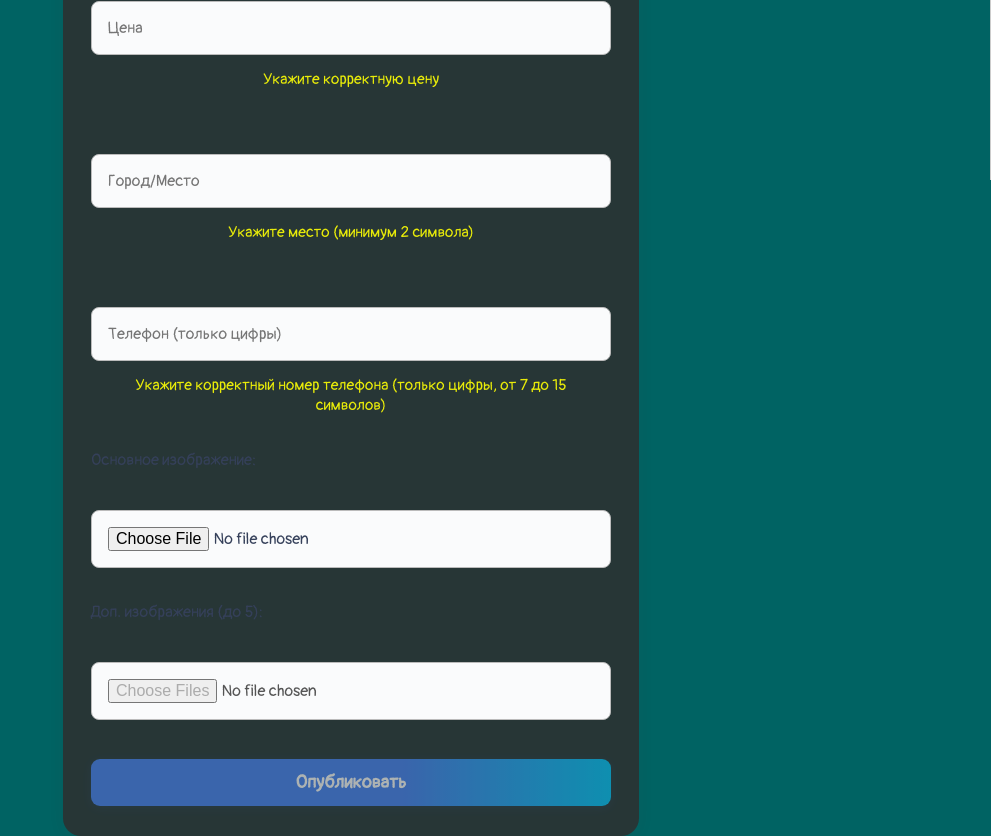
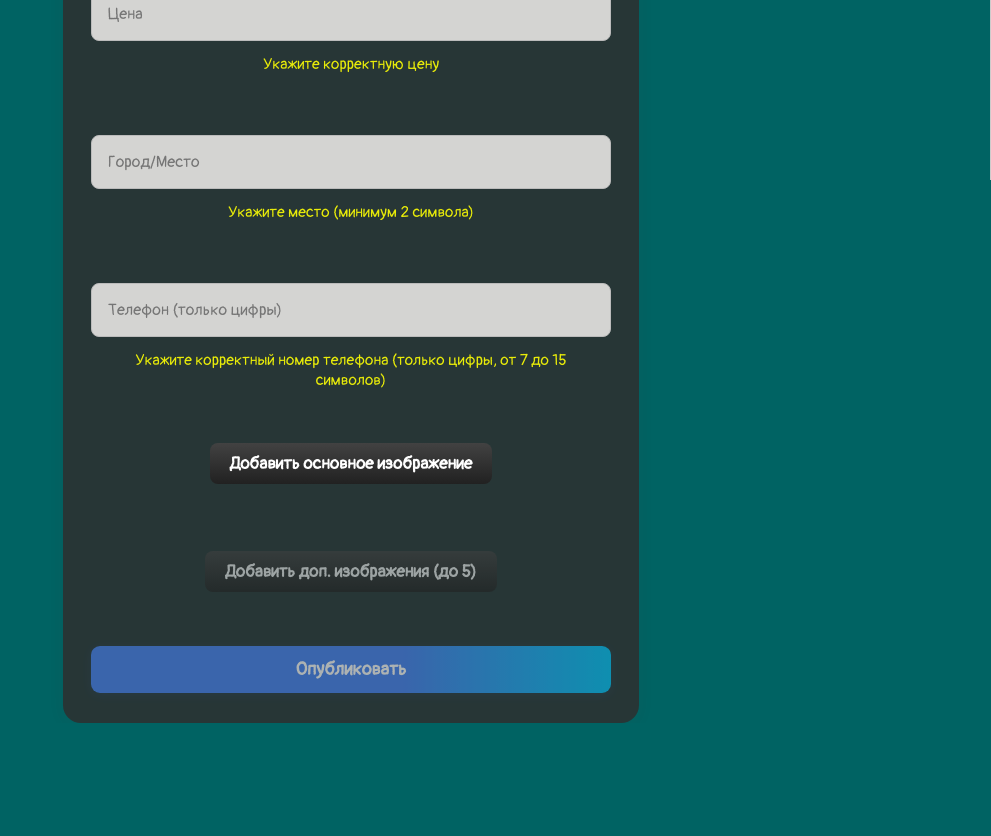
Before and after one commit to AleksanderEKB/village-portal, a React app in the folder frontend/: page /ads/create-ads in a window 1280 px wide. Shown: the part 620-1456 px from the top of the page, without its empty margins (289-1280 px from the left). After the commit the page ends 1343 px from the top, so only its background shows below. Built offline with nearby package versions, Linux system fonts and the light colour scheme; sample sign-in values are in the browser's storage.

Commit message:
Стилизация формы подачи объявлений (в процессе)

```diff
--- a/frontend/src/features/ads/components/AdsForm.tsx
+++ b/frontend/src/features/ads/components/AdsForm.tsx
@@ -135,10 +135,18 @@ const AdsForm: React.FC = () => {
       />
       {validationErrors.contact_phone && <div className="error">{validationErrors.contact_phone}</div>}
 
-      <label>
-        Основное изображение:
-        <input type="file" accept="image/*" onChange={handleMainImageChange} />
-      </label>
+      <div className="upload-btn-wrapper">
+        <input
+          type="file"
+          accept="image/*"
+          id="main-img-upload"
+          style={{ display: "none" }}
+          onChange={handleMainImageChange}
+        />
+        <label htmlFor="main-img-upload" className="upload-btn">
+          Добавить основное изображение
+        </label>
+      </div>
       {(form.main_image || form.main_image_url) && (
         <div className="main-image-preview">
           {form.main_image ? (
@@ -164,16 +172,20 @@ const AdsForm: React.FC = () => {
       {validationErrors.main_image && <div className="error">{validationErrors.main_image}</div>}
 
       {additionalImagesAllowed && (
-        <label>
-          Доп. изображения (до {MAX_IMAGES}):
+        <div className="upload-btn-wrapper">
           <input
             type="file"
             accept="image/*"
             multiple
+            id="additional-img-upload"
+            style={{ display: "none" }}
             onChange={handleImagesChange}
             disabled={!form.main_image && !form.main_image_url || totalImagesCount >= MAX_IMAGES}
           />
-        </label>
+          <label htmlFor="additional-img-upload" className="upload-btn">
+            Добавить доп. изображения (до {MAX_IMAGES})
+          </label>
+        </div>
       )}
       {validationErrors.images && <div className="error">{validationErrors.images}</div>}
 
--- a/frontend/src/features/ads/styles/scss_ads-form/_button.scss
+++ b/frontend/src/features/ads/styles/scss_ads-form/_button.scss
@@ -1,3 +1,5 @@
+// frontend/src/features/ads/styles/scss_ads-form/_button.scss
+
 .ads-form {
   button[type="submit"] {
     margin-top: 15px;
--- a/frontend/src/features/ads/styles/scss_ads-form/_images.scss
+++ b/frontend/src/features/ads/styles/scss_ads-form/_images.scss
@@ -1,3 +1,4 @@
+// frontend/src/features/ads/styles/scss_ads-form/_images.scss
 .ads-form {
   // Main image preview
   .main-image-preview {
@@ -90,4 +91,34 @@
       }
     }
   }
+
+  .upload-btn-wrapper {
+    display: flex;
+    justify-content: center;
+    align-items: center;
+    margin: 18px 0 15px 0;
+    width: 100%;
+
+
+    // Для label, если используется вместо button
+    label.upload-btn {
+      padding: 10px 20px;
+      border-radius: 8px;
+      background: $grey-gradient;
+      color: #fff;
+      cursor: pointer;
+      display: inline-block;
+      font-weight: 600;
+      font-size: 1.07rem;
+      transition: background 0.18s, opacity 0.13s;
+
+      &:hover, &:focus {
+        background: $grey-gradient-hover;
+      }
+    }
+    input[type="file"]:disabled + label.upload-btn {
+      opacity: 0.55;
+      cursor: not-allowed;
+    }
+  }
 }
--- a/frontend/src/features/ads/styles/scss_ads-form/_inputs.scss
+++ b/frontend/src/features/ads/styles/scss_ads-form/_inputs.scss
@@ -3,18 +3,17 @@
   // Стили для всех input, textarea, select внутри .ads-form
   input[type="text"],
   input[type="number"],
-  input[type="file"],
   textarea,
   select {
     font-family: $font-general;
     box-sizing: border-box;
+    background: #d4d4d2;
     width: 100%;
     font-size: 1rem;
     padding: 1rem;
-    margin-top: 40px;
+    margin-top: 2.2rem;
     border: 1.5px solid #bbb;
     border-radius: 8px;
-    background: #fafbfc;
     transition: border 0.2s, box-shadow 0.2s;
     outline: none;
 
```
